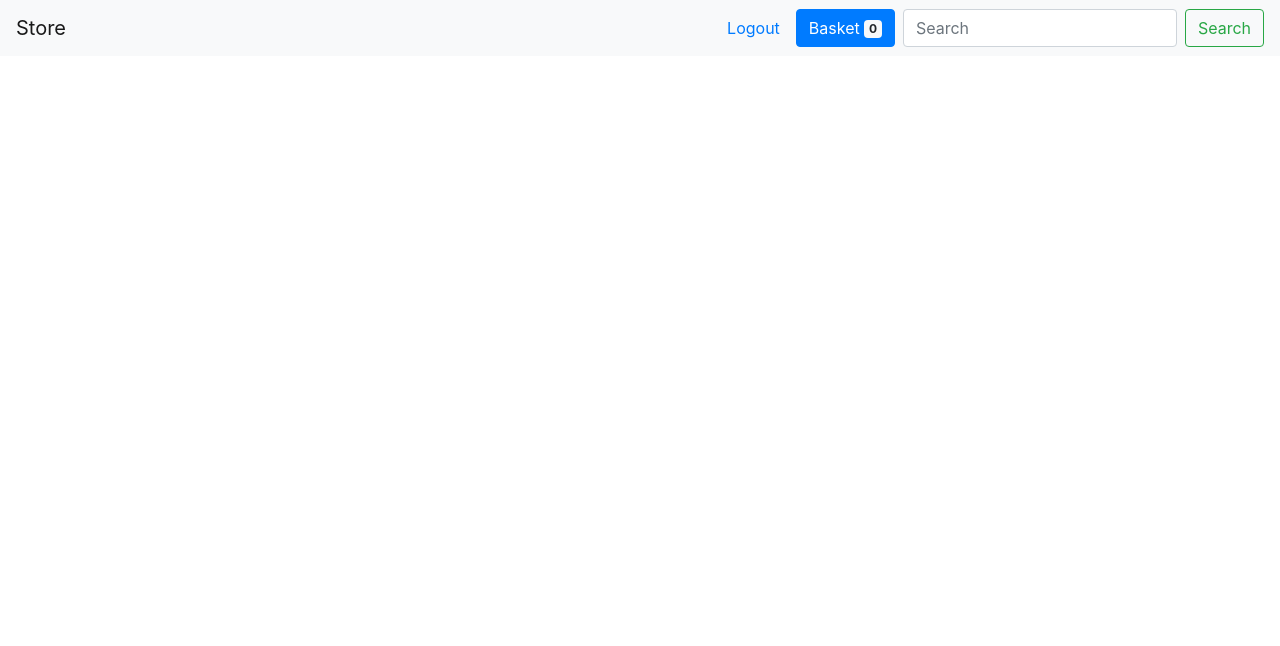
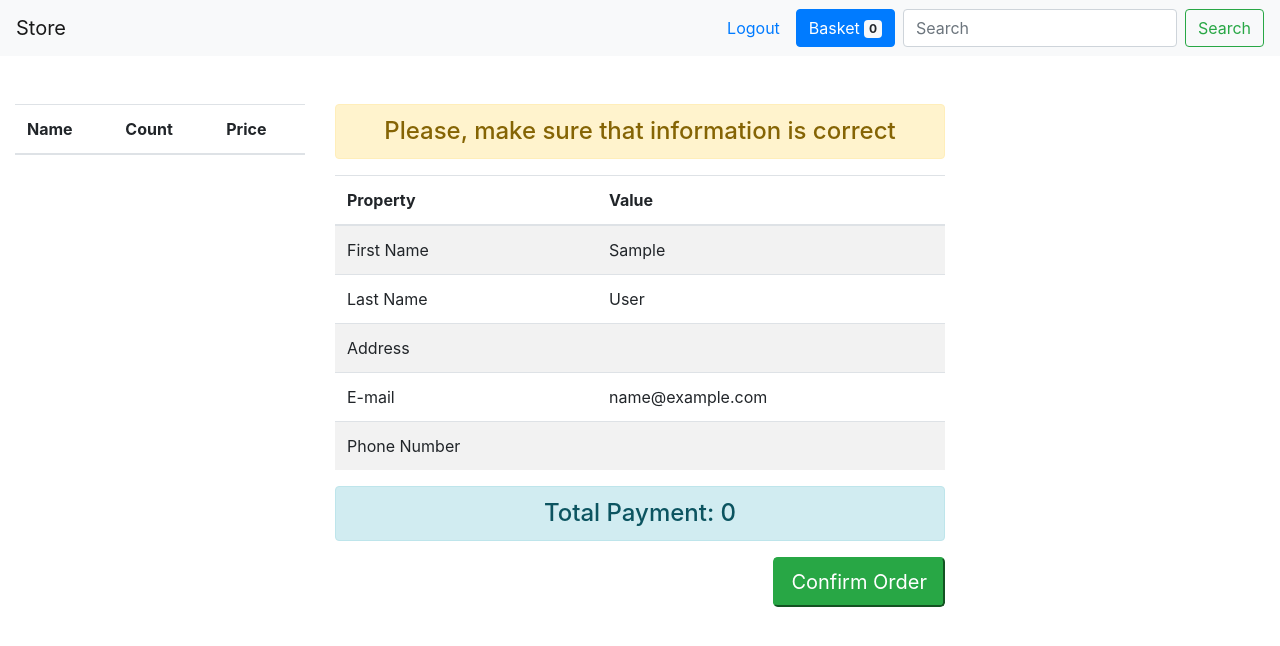
Before and after one commit to FNSdev/webstore, a Django app: page /confirm-order/ in a window 1280 px wide. Shown: the top 646 px of the page. Run offline with Django 3.2, Linux system fonts and the light colour scheme; the visitor is signed in with stand-in values (Sample User, id 1); data that the repository does not hold is empty; some libraries are stand-ins or nearby versions.

Commit message:
Confirm order page updated. Bug with pagintaion fixed

```diff
--- a/django/core/models.py
+++ b/django/core/models.py
@@ -50,6 +50,8 @@ class Product(models.Model):
         if old:
             if old.name!=self.name:
                 self.slug = slugify(f'{self.name}-{int(time.time())}')
+        else:
+            self.slug = slugify(f'{self.name}-{int(time.time())}')
         super().save(*args, **kwargs)
 
     class Meta:
@@ -136,6 +138,8 @@ class Announcement(models.Model):
         if old:
             if old.header!=self.header:
                 self.slug = slugify(f'{self.header}-{int(time.time())}')
+        else:
+            self.slug = slugify(f'{self.header}-{int(time.time())}')
         super().save(*args, **kwargs)
 
     def __str__(self):
--- a/django/core/templates/core/confirm-order.html
+++ b/django/core/templates/core/confirm-order.html
@@ -4,10 +4,86 @@
     Confirm Order
 {% endblock %}
 
+{% block sidebar_left %}
+    <table class="table table-striped">
+        <thead>
+            <tr>
+                <th scope="col">Name</th>
+                <th scope="col">Count</th>
+                <th scope="col">Price</th>
+            </tr>
+        </thead>
+        <tbody>
+            {% for product_in_basket in products_in_basket %}
+            <tr>
+                <td>
+                    <a href="{% url 'core:product' slug=product_in_basket.product.slug %}">
+                        {{ product_in_basket.product.name }}
+                    </a>
+                </td>
+                <td>
+                    {{ product_in_basket.count }}
+                </td>
+                <td>
+                    {{ product_in_basket.get_price }}
+                </td>
+            </tr>
+            {% endfor %}
+        </tbody>
+    </table>
+{% endblock %}
+
 {% block main %}
-    {% for product_in_basket in products_in_basket %}
-        <li>
-            {{product_in_basket.product.name}} : {{product_in_basket.count}}
-        </li>
-    {% endfor %}
+    <h4>
+        <div class="alert alert-warning" role="alert">
+            Please, make sure that information is correct
+        </div>
+    </h4>
+    <table class="table table-striped">
+        <thead>
+            <tr>
+                <th scope="col">Property</th>
+                <th scope="col">Value</th>
+            </tr>
+        </thead>
+        <tbody>
+            <tr>
+                <td>First Name</td>
+                <td>{{ request.user.first_name }}</td>
+            </tr>
+            <tr>
+                <td>Last Name</td>
+                <td>{{ request.user.last_name }}</td>
+            </tr>
+            <tr>
+                <td>Address</td>
+                <td>{{ request.user.address }}</td>
+            </tr>
+            <tr>
+                <td>E-mail</td>
+                <td>{{ request.user.email }}</td>
+            </tr>
+            <tr>
+                <td>Phone Number</td>
+                <td>{{ request.user.phone_number }}</td>
+            </tr>
+        </tbody>
+    </table>
+
+    <h4>
+        <div class="alert alert-info" role="alert">
+            Total Payment: {{ total }}
+        </div>
+    </h4>
+
+    <div align="right">
+        <form method="POST" action="{% url 'core:make-order' %}">
+            {% csrf_token %}
+            <button type="submit" class="btn-lg btn-success">
+                Confirm Order
+            </button>
+        </form>
+
+    </div>
+
 {% endblock %}
--- a/django/core/urls.py
+++ b/django/core/urls.py
@@ -14,6 +14,7 @@ urlpatterns = [
     path('remove-from-basket/', RemoveFromBasketView.as_view(), name='remove-from-basket'),
     path('update-basket/', UpdateBasketView.as_view(), name='update-basket'),
     path('confirm-order/', ConfirmOrderView.as_view(), name='confirm-order'),
+    path('make-order/', MakeOrderView.as_view(), name='make-order'),
     path('products/<str:category>/', ProductsView.as_view(), name='products'),
     path('product/<str:slug>/', ProductDetailView.as_view(), name='product'),
     path('announcement/<str:slug>/', AnnouncementDetailView.as_view(), name='announcement'),
--- a/django/core/utils.py
+++ b/django/core/utils.py
@@ -1,6 +1,7 @@
 from django import forms
 
 
+# TODO move this into forms.py
 class FormGenerator():
     @staticmethod
     def generate(slug, specifications):
@@ -8,9 +9,9 @@ class FormGenerator():
         params = {}
 
         for key, value in specifications.items():
-            if(value) == 'str':
+            if value == 'str':
                 params[key] = forms.CharField(max_length=40, required=False)
-            elif(value) == 'int':
+            elif value == 'int':
                 params[key] = forms.IntegerField(required=False)
 
         name = slug + '_form'
--- a/django/core/views.py
+++ b/django/core/views.py
@@ -1,12 +1,12 @@
 from django.views.generic import DetailView, ListView
 from django.views import View
 from django.contrib.auth.mixins import LoginRequiredMixin
-from django.shortcuts import render
+from django.shortcuts import render, redirect
 from django.shortcuts import get_object_or_404
 from django.http import JsonResponse
 
 
-from core.models import Category, Product, Announcement, ProductInBasket
+from core.models import Category, Product, Announcement, ProductInBasket, Order
 from user.models import CustomUser
 from core.forms import GENERATED_FORMS
 
@@ -153,12 +153,30 @@ class BasketView(LoginRequiredMixin, View):
 
 
 class ConfirmOrderView(LoginRequiredMixin, View):
+    login_url = '/user/login'
+
     def get(self, request, *args, **kwargs):
         basket = request.user.basket
         products_in_basket = ProductInBasket.objects.filter(basket__id = basket.id)
 
-        for p in products_in_basket:
-            #print(f'{p.product.name} : {p.count}')
-            print(p)
+        return render(
+            request, 'core/confirm-order.html',
+            {'products_in_basket' : products_in_basket, 'total': basket.get_total_price()}
+        )
 
-        return render(request, 'core/confirm-order.html', {'products_in_basket' : products_in_basket})
+
+class MakeOrderView(LoginRequiredMixin, View):
+    login_url = '/user/login'
+
+    def post(self, request, *args, **kwargs):
+        user = request.user
+        basket = user.basket
+
+        products_in_basket = ProductInBasket.objects.filter(basket__id = basket.id)
+
+        order = Order(user=user)
+
+        for product_in_basket in products_in_basket.all():
+            print(f'{product_in_basket.product} : {product_in_basket.count}')
+
+        return redirect('core:index')
```
Also changed, not shown: django/core/templates/core/products.html (+7 -7 lines), django/core/templatetags/my_tags.py (+7 -0 lines), django/user/templates/registration/login.html (indentation only), django/user/templates/user/register.html (indentation only).
